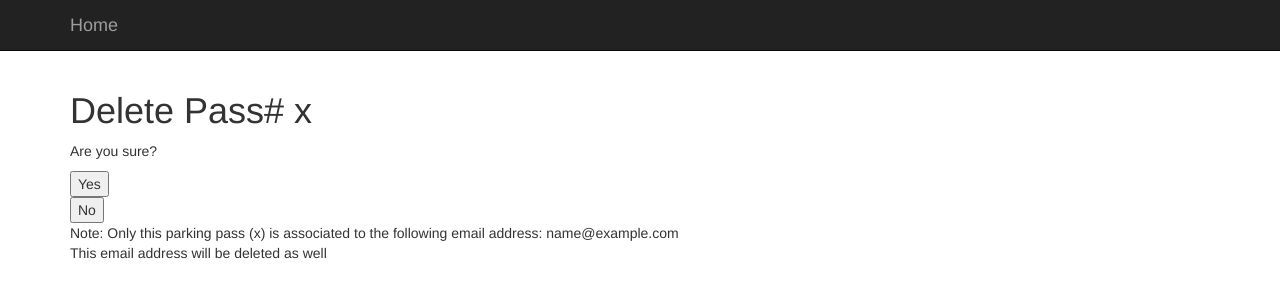
After one commit to jamiegill/visitor_pass, a Flask app: page /passes/1/delete in a window 1280 px wide. The commit adds this page. Shown: the top 300 px of the page. Run offline with Flask 2, Linux system fonts and the light colour scheme; tables that the repository leaves empty hold one stand-in row (values such as "Sample post"); some libraries are stand-ins or nearby versions.

Commit message:
delete functionality

```diff
--- /dev/null
+++ b/visitor_pass/templates/delete_pass.html
@@ -0,0 +1,29 @@
+{% import "macros.html" as macros %}
+{% extends "base.html" %}
+
+{% block content %}
+<h1>
+    Delete Pass# {{ pass_data.pass_id }}
+</h1>
+
+<p>
+    Are you sure?
+</p>
+
+<form role="form" method="POST">
+    <button type="submit" class="button_align">Yes</button>
+</form>
+<form action="{{ url_for('get_passes', building_id=building_id) }}">
+    <button type="submit" class="button_align">No</button>
+</form>
+
+Note:
+{% if delete_email == True %}
+Only this parking pass ({{ pass_data.pass_id }}) is associated to the following email address: {{ user_data.email }}<br>
+This email address will be deleted as well
+{% else %}
+This email address ({{ user_data.email }}) associated to this pass ({{ pass_data.pass_id }}) is also associated to other parking passes<br>
+This email address will NOT be deleted
+{% endif %}
+
+{% endblock %}
--- a/visitor_pass/templates/macros.html
+++ b/visitor_pass/templates/macros.html
@@ -4,6 +4,9 @@
         Pass#: {{ pass.pass_id }} <br>
         License Plate#: {{ pass.license_plate }} <br>
         Expires: {{ pass.expire }} <br><br>
+        <form action="{{ url_for('delete_pass_get', pass_id=pass.id) }}">
+            <button type="submit" class="button_align">Delete</button>
+        </form>
     </div>
 </div>
 {% endmacro %}
--- a/visitor_pass/templates/view_passes.html
+++ b/visitor_pass/templates/view_passes.html
@@ -3,7 +3,11 @@
 
 {% block content %}
 <h1> {{ building.name }}  </h1>
-<h2>  </h2>
+<form action="{{ url_for('add_pass_get', building_id=building.id) }}">
+    <button type="submit" class="button_align">Add New Pass</button>
+</form>
+
+
 {% for pass in passes %}
 {{ macros.render_entry(pass) }}
 {% endfor %}
--- a/visitor_pass/views.py
+++ b/visitor_pass/views.py
@@ -22,15 +22,6 @@ def get_passes(building_id):
     building=building
     )
 
-#@app.route("/passes/edit/<int:id>", methods=["GET"])
-#def edit_passes(id):
-#    """ view edit page """
-#
-#    passes = session.query(Pass).filter(Pass.id == id).first()
-#    return render_template("edit_pass.html",
-#    passes=passes
-#    )
-
 @app.route("/passes/<int:building_id>/add", methods=["GET"])
 def add_pass_get(building_id):
     building = session.query(Building)
@@ -54,7 +45,7 @@ def add_pass_post(building_id):
     # Once email is added to DB, get the last "added userid" and use this for next DB addition
     added_userid=session.query(User.id).order_by(User.id.desc()).first()[0]
 
-    # Add a pass to the DB
+    # Add a pass to the DB and increase licenses used counter
     add_pass = Pass(
         pass_id=request.form["pass_id"],
         maxtime=request.form["maxtime"],
@@ -66,9 +57,63 @@ def add_pass_post(building_id):
     session.add_all([add_pass, building])
     session.commit()
 
-    # increase licenses used counter
+    return redirect(url_for("get_passes", building_id=building_id))
+
+@app.route("/passes/<int:pass_id>/delete", methods=["GET"])
+def delete_pass_get(pass_id):
+    delete_email = []
+    # Get info about this pass
+    pass_data = session.query(Pass).filter(Pass.id == pass_id).first()
+
+    # Get info about this pass' user
+    pass_user_id = pass_data.resident_id
+    user_data = session.query(User).filter(User.id == pass_user_id).first()
+
+    # See how many resident_id instances are found for this pass
+    # jinja will choose whether to delete the email address or not
+    user_instances = len(session.query(Pass.pass_id).filter(Pass.resident_id == pass_user_id).all())
+    if user_instances == 1:
+        delete_email = True
+    else:
+        delete_email = False
+
+    # Provide building details for redirect
+    building_id = pass_data.building_id
 
 
+    return render_template("delete_pass.html",
+    pass_data=pass_data,
+    user_data=user_data,
+    delete_email=delete_email,
+    building_id=building_id
+    )
+
+@app.route("/passes/<int:pass_id>/delete", methods=["POST"])
+def delete_pass_post(pass_id):
+    """ Delete Pass, decrease license count, Delete User """
+    # Get info about this pass
+    pass_data = session.query(Pass).filter(Pass.id == pass_id).first()
+
+    # Get info about this pass' user
+    pass_user_id = pass_data.resident_id
+    user_data = session.query(User).filter(User.id == pass_user_id).first()
+
+    # Delete the pass
+    session.delete(pass_data)
+
+    # Obtain building ID and remove license
+    building_id = pass_data.building_id
+    building = session.query(Building).filter(Building.id == building_id).first()
+    building.used_licenses = building.used_licenses - 1
+
+    session.add(building)
+    session.commit()
+
+
+    # Delete the user if only 1 instance is found in the passes DB
+    user_instances = len(session.query(Pass.pass_id).filter(Pass.resident_id == pass_user_id).all())
+    if user_instances == 1:
+        session.delete(user_data)
 
     return redirect(url_for("get_passes", building_id=building_id))
 
```
Also changed, not shown: visitor_pass/templates/edit_pass.html (deleted, +0 -27 lines).
